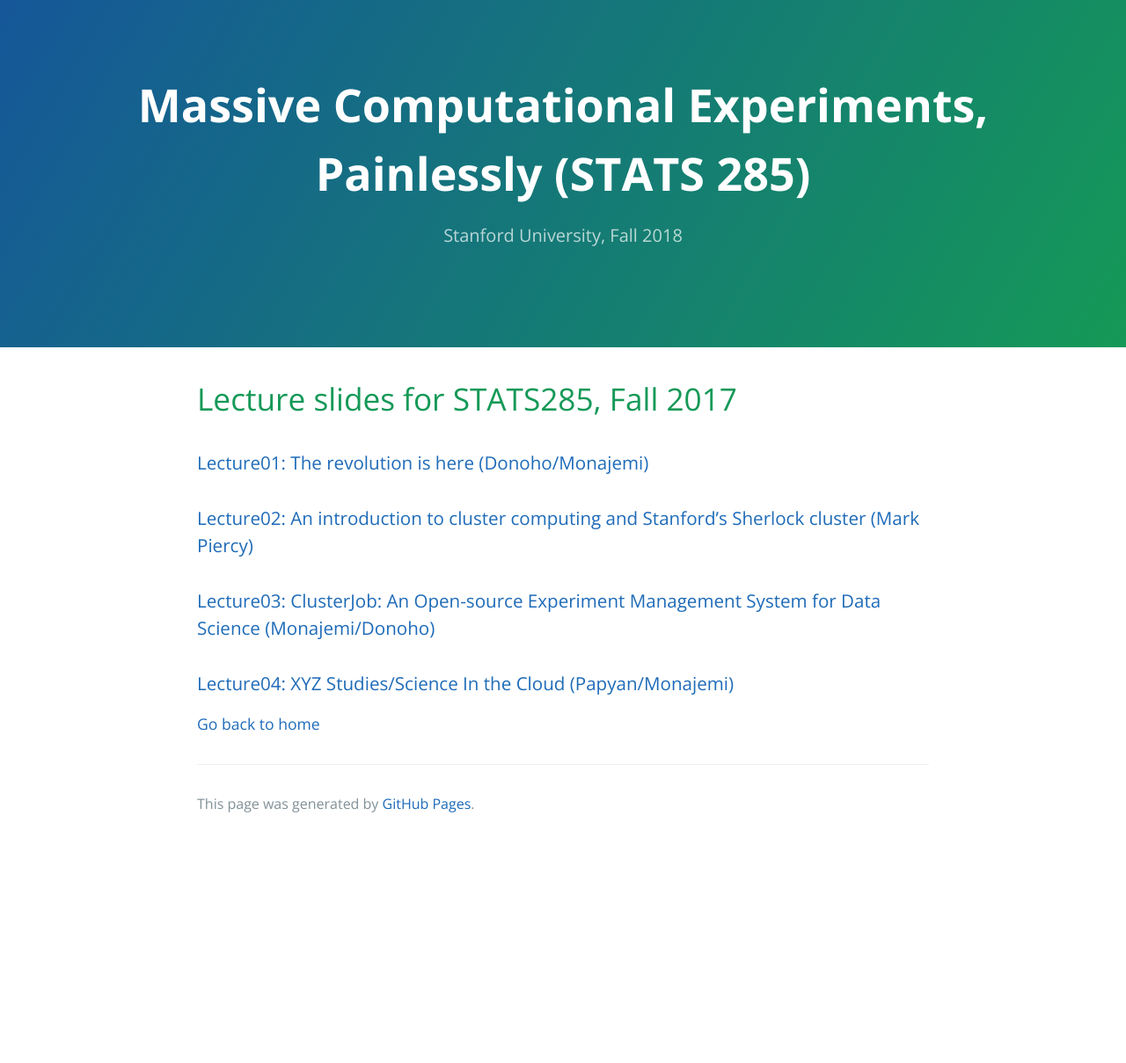
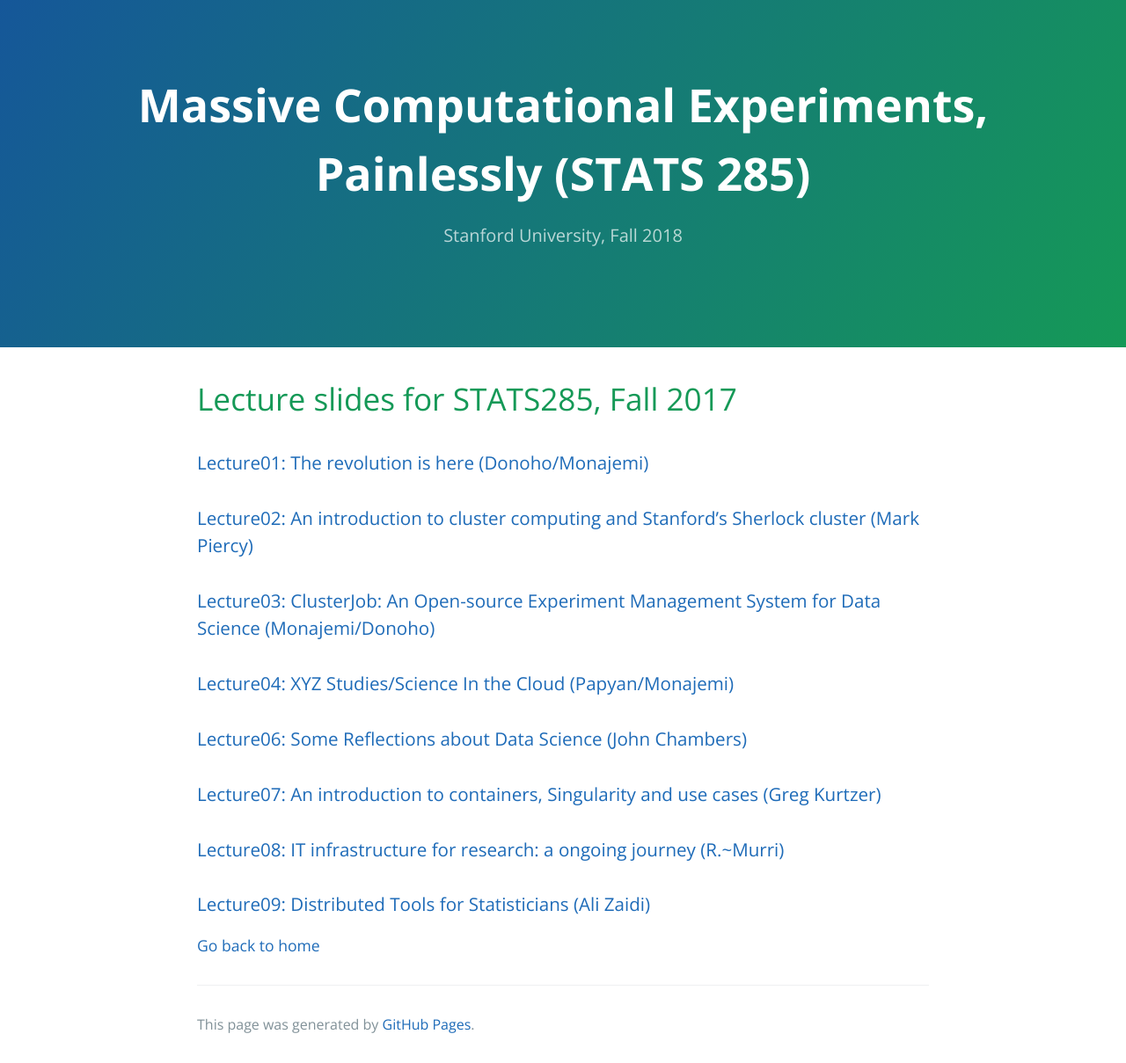
Before and after one commit to stats285/stats285.github.io, a Jekyll site: the page built from lecture_slides.md, in a window 1280 px wide. Shown: the whole page at 88% size. Built offline with Jekyll 4.4.1, drawn with Linux system fonts in a browser that asks for light colours; the repository's description, which GitHub fills in, is left out; our own code applies the rules of GitHub Pages for plain Markdown files; before the commit the page ends 958 px from its top, so only the background shows below that.

Commit message:
added slides

```diff
--- a/lecture_slides.md
+++ b/lecture_slides.md
@@ -8,5 +8,12 @@
 ### [Lecture02: An introduction to cluster computing and Stanford's Sherlock cluster (Mark Piercy)](./assets/lectures18/Mark_piercy_lecture02.pptx)
 ### [Lecture03: ClusterJob: An Open-source Experiment Management System for Data Science (Monajemi/Donoho)](./assets/lectures18/Lecture03.pdf)
 ### [Lecture04: XYZ Studies/Science In the Cloud (Papyan/Monajemi)](./assets/lectures18/Lecture04.pdf)
+### [Lecture06: Some Reflections about Data Science (John Chambers)](./assets/lectures18/JohnChambers_lecture06.pdf)
+### [Lecture07: An introduction to containers, Singularity and use cases (Greg Kurtzer)](./assets/lectures18/Containers101_GregKurtzer.pdf)
+### [Lecture08: IT infrastructure for research: a ongoing journey (R.~Murri)](./assets/lectures18/Lecture08.pdf)
+### [Lecture09: Distributed Tools for Statisticians (Ali Zaidi)](./assets/lectures18/ali_zaidi_stats285.pdf)
+
+
+
 
 [Go back to home](./)
```
Also changed, not shown: 2 other files.
